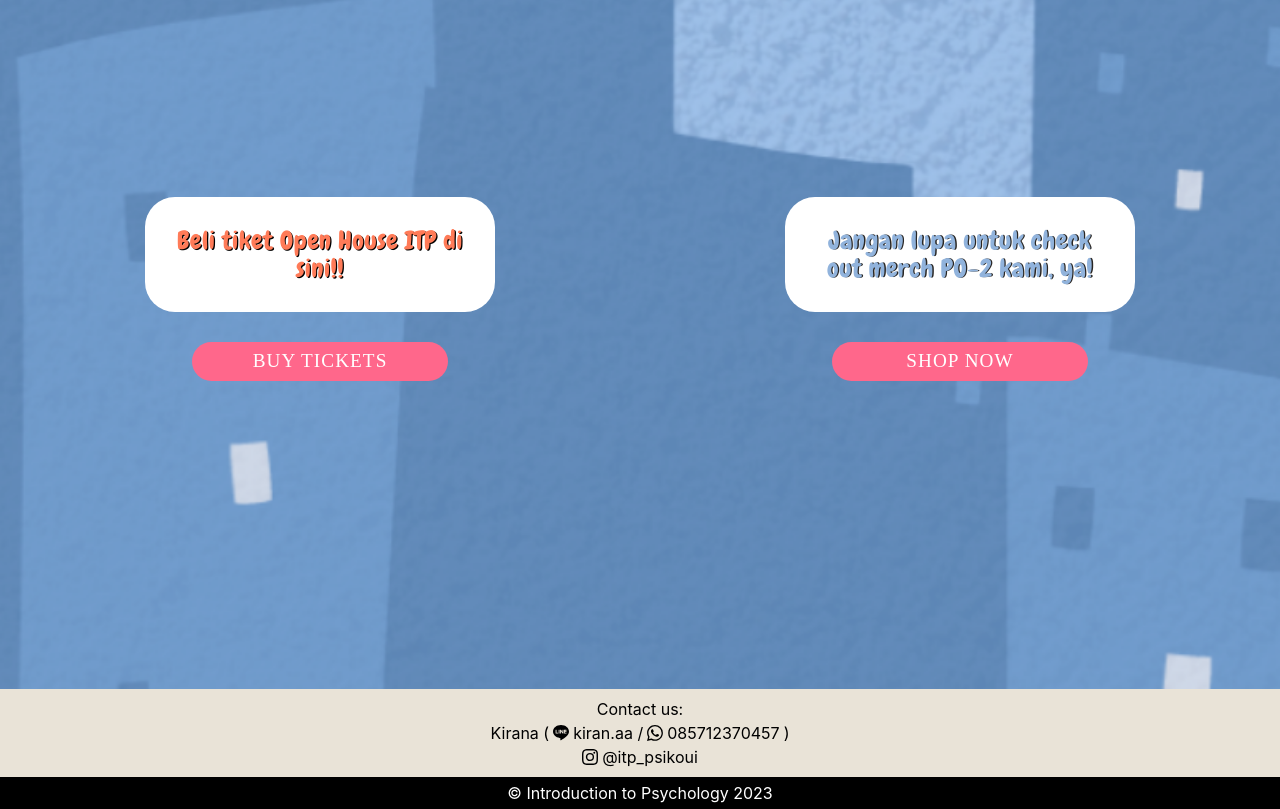
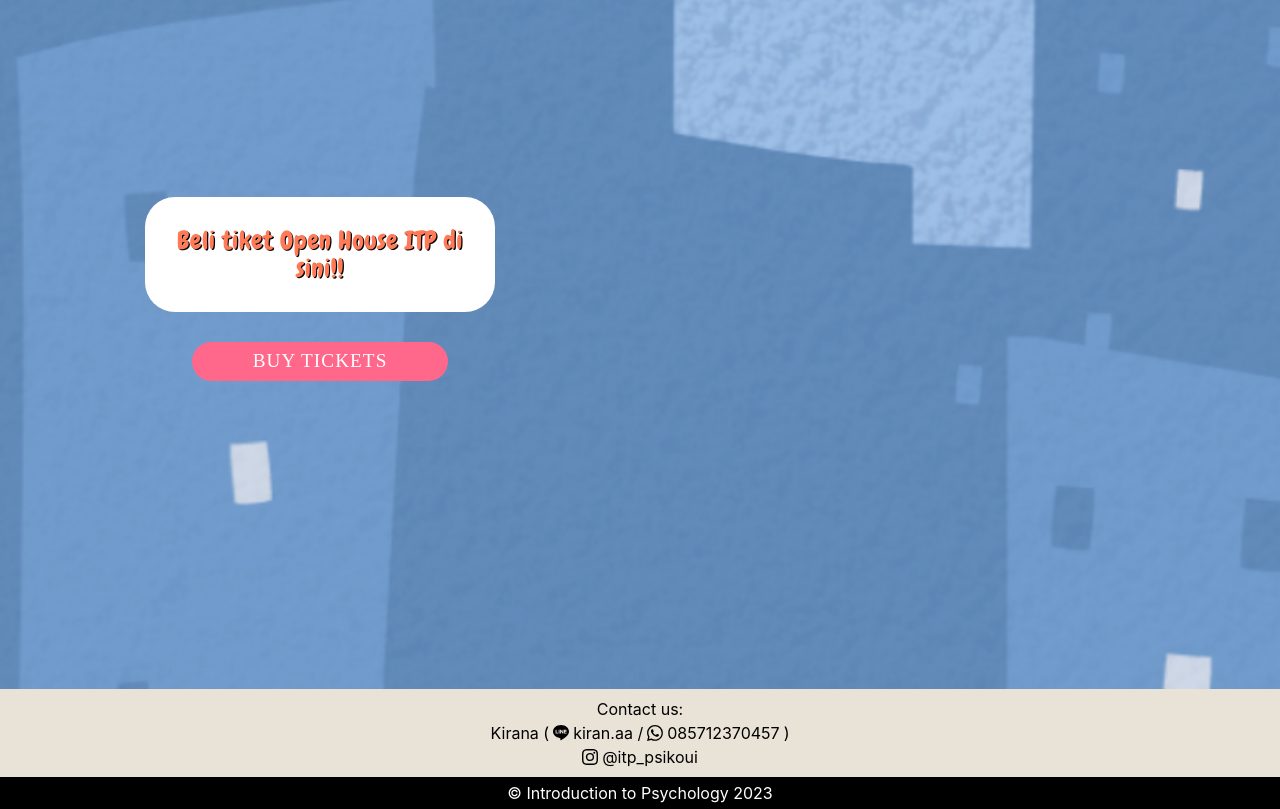
Before and after one commit to BellaAnanda01/itp, a React (Create React App) app: page / in a window 1280 px wide. Shown: the part 1846-2655 px from the top of the page. Built offline with nearby package versions, Linux system fonts and the light colour scheme; a web font is replaced by a local one.

Commit message:
Update Div3.jsx

```diff
--- a/src/components/Div3.jsx
+++ b/src/components/Div3.jsx
@@ -69,10 +69,10 @@ const Div3 = () => {
                 <ThirdDivH style={{color: "#ff7b58", textShadow: "0.04419417em 0.04419417em 0em rgba(0, 0, 0, 1.000000)"}}>Beli tiket Open House ITP di sini!!</ThirdDivH>
                 <Link to={`/tickettypes`} style={{textDecoration: "none"}}><ThirdDivButton style={{backgroundColor: "#FF678B"}}>BUY TICKETS</ThirdDivButton></Link>
             </ThirdDivDiv>
-            <ThirdDivDiv>
+{/*             <ThirdDivDiv>
                 <ThirdDivH>Jangan lupa untuk check out merch PO-2 kami, ya!</ThirdDivH>
                 <Link to={`/products`} style={{textDecoration: "none"}}><ThirdDivButton style={{backgroundColor: "#FF678B"}}>SHOP NOW</ThirdDivButton></Link>
-            </ThirdDivDiv>
+            </ThirdDivDiv> */}
             {/* <ThirdDivDiv>
                 <ThirdDivH>Jangan lupa untuk check out merch kami, ya!</ThirdDivH>
                 <Link to={`/`} style={{textDecoration: "none"}}><ThirdDivButton disabled style={{backgroundColor: "#fb97ae", cursor: "default"}}>COMING SOON</ThirdDivButton></Link>
```
